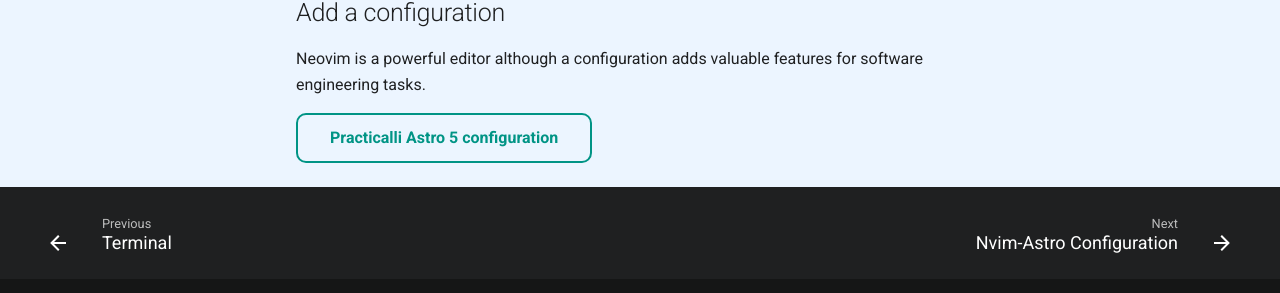
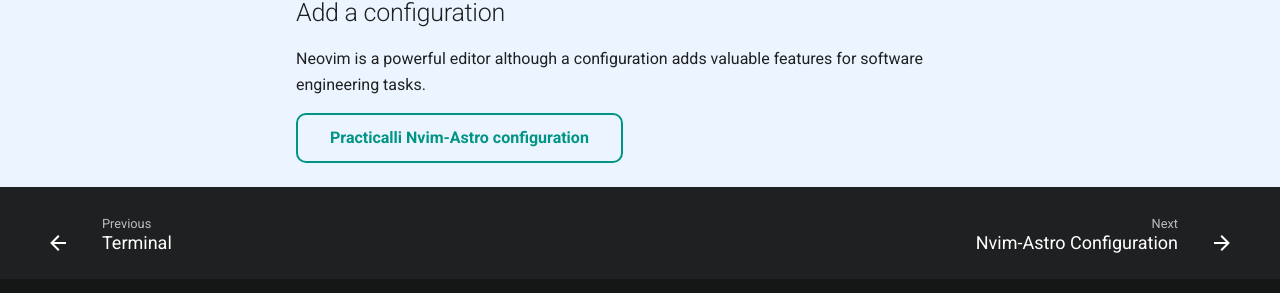
Before and after one commit to practicalli/neovim, an MkDocs documentation site: the page built from docs/install/neovim.md, in a window 1280 px wide and 900 px high, scrolled down 963 px. Shown: the part 556-849 px from the top of the window. Built offline with MkDocs 1.6.1 and Material for MkDocs 9.7.7, drawn with Linux system fonts in a browser that asks for light colours; comment, search, counter and statistics services are not loaded.

Commit message:
install: update link to nvim-astro configuration

```diff
--- a/docs/install/neovim.md
+++ b/docs/install/neovim.md
@@ -211,4 +211,4 @@
 
 Neovim is a powerful editor although a configuration adds valuable features for software engineering tasks.
 
-[Practicalli Astro 5 configuration](astro-configuration.md){.md-button}
+[Practicalli Nvim-Astro configuration](nvim-astro-configuration.md){.md-button}
```
